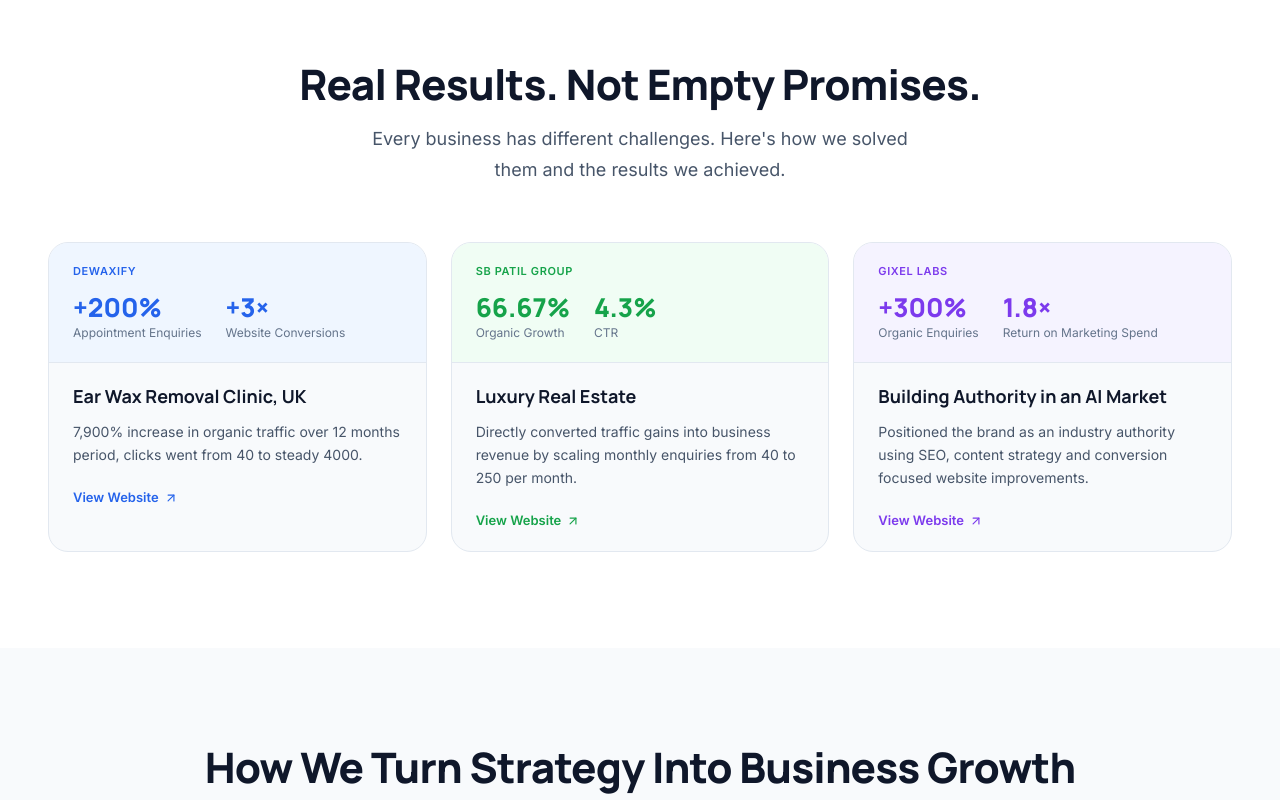
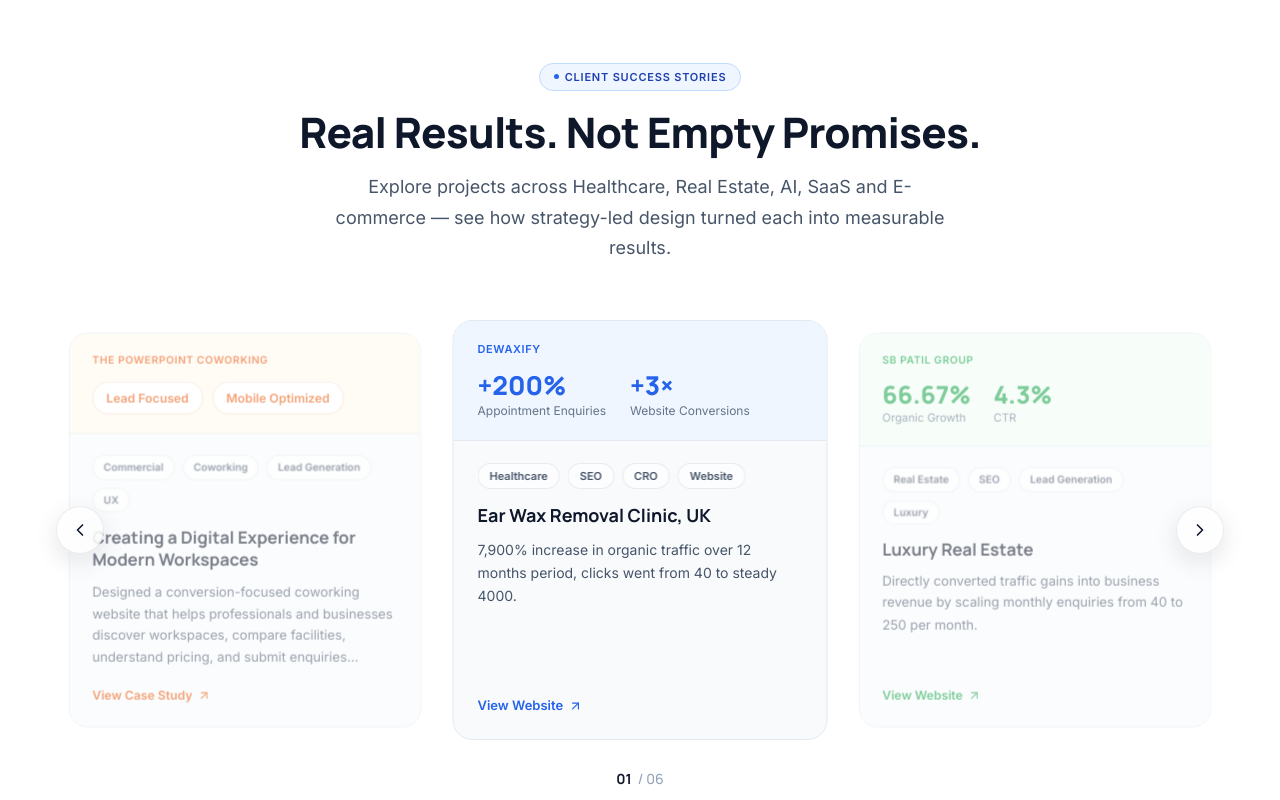
Before and after one commit to Dpatil002/tythas-final, a React (Vite) app: page / in a window 1280 px wide. Shown: the part 2840-3640 px from the top of the page. Built offline with nearby package versions, Linux system fonts and the light colour scheme.

Commit message:
Convert case studies into premium carousel with 6 projects, category pills, glassmorphism nav, and animated counter

```diff
--- a/src/app/components/CaseStudiesSection.tsx
+++ b/src/app/components/CaseStudiesSection.tsx
@@ -1,83 +1,275 @@
-import { motion } from "motion/react";
-import { ArrowUpRight, TrendingUp } from "lucide-react";
+import { useState, useEffect, useCallback } from "react";
+import useEmblaCarousel from "embla-carousel-react";
+import { motion, AnimatePresence } from "motion/react";
+import { ArrowUpRight, ChevronLeft, ChevronRight } from "lucide-react";
 
 const cases = [
   {
     tag: "Dewaxify",
+    labels: ["Healthcare", "SEO", "CRO", "Website"],
     title: "Ear Wax Removal Clinic, UK",
-    challenge: "7,900% increase in organic traffic over 12 months period, clicks went from 40 to steady 4000.",
+    description: "7,900% increase in organic traffic over 12 months period, clicks went from 40 to steady 4000.",
+    metricType: "stat",
     metrics: [{ val: "+200%", label: "Appointment Enquiries" }, { val: "+3×", label: "Website Conversions" }],
     website: "https://dewaxifylondon.com/",
+    cta: "View Website",
     color: "#2563EB", bg: "#EFF6FF",
   },
   {
     tag: "SB Patil Group",
+    labels: ["Real Estate", "SEO", "Lead Generation", "Luxury"],
     title: "Luxury Real Estate",
-    challenge: "Directly converted traffic gains into business revenue by scaling monthly enquiries from 40 to 250 per month.",
+    description: "Directly converted traffic gains into business revenue by scaling monthly enquiries from 40 to 250 per month.",
+    metricType: "stat",
     metrics: [{ val: "66.67%", label: "Organic Growth" }, { val: "4.3%", label: "CTR" }],
     website: "https://sbpatilgroup.in/",
+    cta: "View Website",
     color: "#16A34A", bg: "#F0FDF4",
   },
   {
     tag: "Gixel Labs",
+    labels: ["AI", "3D", "Branding", "SEO"],
     title: "Building Authority in an AI Market",
-    challenge: "Positioned the brand as an industry authority using SEO, content strategy and conversion focused website improvements.",
+    description: "Positioned the brand as an industry authority using SEO, content strategy and conversion focused website improvements.",
+    metricType: "stat",
     metrics: [{ val: "+300%", label: "Organic Enquiries" }, { val: "1.8×", label: "Return on Marketing Spend" }],
     website: "https://www.gixellabs.com/",
+    cta: "View Website",
     color: "#7C3AED", bg: "#F5F3FF",
   },
-];
+  {
+    tag: "Homyfyd",
+    labels: ["SaaS", "CRM", "Dashboard", "Real Estate"],
+    title: "Building a Smarter Real Estate Platform for Property Businesses",
+    description: "Designed a comprehensive real estate platform that simplifies property listings, inquiry management, CRM operations, and site visit scheduling. The experience enables developers, brokers, and property consultants to manage the complete customer journey through one intuitive platform.",
+    metricType: "highlight",
+    metrics: [{ val: "CRM Powered" }, { val: "End-to-End Platform" }],
+    website: null,
+    cta: "View Case Study",
+    color: "#0891B2", bg: "#ECFEFF",
+  },
+  {
+    tag: "Happy Haven",
+    labels: ["AI", "E-commerce", "Personalization", "Product Design"],
+    title: "Redefining Personalized Gifting with AI",
+    description: "Designed an AI-powered gifting platform that helps users build thoughtful, personalized gift hampers through intelligent recommendations, seamless customization, and an effortless shopping experience.",
+    metricType: "highlight",
+    metrics: [{ val: "AI Powered" }, { val: "100% Customizable" }],
+    website: null,
+    cta: "View Case Study",
+    color: "#DB2777", bg: "#FDF2F8",
+  },
+  {
+    tag: "The PowerPoint Coworking",
+    labels: ["Commercial", "Coworking", "Lead Generation", "UX"],
+    title: "Creating a Digital Experience for Modern Workspaces",
+    description: "Designed a conversion-focused coworking website that helps professionals and businesses discover workspaces, compare facilities, understand pricing, and submit enquiries through a clean and intuitive user experience.",
+    metricType: "highlight",
+    metrics: [{ val: "Lead Focused" }, { val: "Mobile Optimized" }],
+    website: null,
+    cta: "View Case Study",
+    color: "#EA580C", bg: "#FFF7ED",
+  },
+] as const;
+
+function NavButton({ direction, onClick, disabled }: { direction: "prev" | "next"; onClick: () => void; disabled: boolean }) {
+  return (
+    <motion.button
+      onClick={onClick}
+      disabled={disabled}
+      aria-label={direction === "prev" ? "Previous case study" : "Next case study"}
+      whileHover={disabled ? {} : { scale: 1.08, y: -2, boxShadow: "0 14px 34px rgba(37,99,235,0.28)" }}
+      whileTap={disabled ? {} : { scale: 0.94 }}
+      transition={{ type: "spring", stiffness: 420, damping: 26 }}
+      style={{
+        position: "absolute", top: "50%", [direction === "prev" ? "left" : "right"]: "8px",
+        transform: "translateY(-50%)", zIndex: 20,
+        width: "48px", height: "48px", borderRadius: "50%",
+        background: "rgba(255,255,255,0.65)", backdropFilter: "blur(14px)", WebkitBackdropFilter: "blur(14px)",
+        border: "1px solid rgba(15,23,42,0.08)", boxShadow: "0 8px 24px rgba(15,23,42,0.10)",
+        display: "flex", alignItems: "center", justifyContent: "center",
+        color: "#0F172A", cursor: disabled ? "default" : "pointer",
+        opacity: disabled ? 0.35 : 1,
+      }}
+    >
+      {direction === "prev" ? <ChevronLeft size={20} /> : <ChevronRight size={20} />}
+    </motion.button>
+  );
+}
+
+function MetricBand({ c, hovered }: { c: (typeof cases)[number]; hovered: boolean }) {
+  return (
+    <div style={{ background: c.bg, padding: "20px 24px", borderBottom: "1px solid #E2E8F0", minHeight: "96px", transition: "background 0.25s" }}>
+      <span style={{ fontFamily: "'Inter',sans-serif", fontWeight: 600, fontSize: "11px", color: c.color, textTransform: "uppercase", letterSpacing: "0.6px", display: "block", marginBottom: "14px" }}>{c.tag}</span>
+      {c.metricType === "stat" ? (
+        <div style={{ display: "flex", gap: "24px" }}>
+          {c.metrics.map((m: any) => (
+            <div key={m.label}>
+              <div style={{ fontFamily: "'Manrope',sans-serif", fontWeight: 800, fontSize: "26px", color: c.color, lineHeight: 1.1, transition: "transform 0.25s", transform: hovered ? "scale(1.06)" : "scale(1)", transformOrigin: "left center" }}>{m.val}</div>
+              <div style={{ fontFamily: "'Inter',sans-serif", fontSize: "12px", color: "#64748B", marginTop: "2px" }}>{m.label}</div>
+            </div>
+          ))}
+        </div>
+      ) : (
+        <div style={{ display: "flex", gap: "10px", flexWrap: "wrap" }}>
+          {c.metrics.map((m: any) => (
+            <span key={m.val} style={{
+              fontFamily: "'Inter',sans-serif", fontWeight: 700, fontSize: "13px", color: c.color,
+              background: "#FFFFFF", border: `1px solid ${c.color}33`, borderRadius: "999px", padding: "7px 14px",
+              transition: "transform 0.25s", transform: hovered ? "scale(1.06)" : "scale(1)", display: "inline-block",
+            }}>{m.val}</span>
+          ))}
+        </div>
+      )}
+    </div>
+  );
+}
+
+function CaseCard({ c, isActive }: { c: (typeof cases)[number]; isActive: boolean }) {
+  const [hovered, setHovered] = useState(false);
+  const [arrowGap, setArrowGap] = useState("5px");
+
+  return (
+    <motion.div
+      animate={{ scale: isActive ? 1 : 0.94, opacity: isActive ? 1 : 0.55 }}
+      transition={{ type: "spring", stiffness: 300, damping: 30 }}
+      whileHover={{ y: -8 }}
+      onMouseEnter={() => setHovered(true)}
+      onMouseLeave={() => setHovered(false)}
+      style={{
+        background: hovered ? `linear-gradient(135deg, ${c.bg} 0%, #F8FAFC 100%)` : "#F8FAFC",
+        border: `1px solid ${hovered ? `${c.color}55` : "#E2E8F0"}`,
+        borderRadius: "20px", overflow: "hidden", height: "100%",
+        boxShadow: hovered ? `0 16px 44px ${c.color}22` : "none",
+        transition: "background 0.28s, border-color 0.28s, box-shadow 0.28s",
+        display: "flex", flexDirection: "column",
+      }}
+    >
+      <MetricBand c={c} hovered={hovered} />
+      <div style={{ padding: "22px 24px 24px", display: "flex", flexDirection: "column", flex: 1 }}>
+        <div style={{ display: "flex", flexWrap: "wrap", gap: "8px", marginBottom: "14px" }}>
+          {c.labels.map((label) => (
+            <span key={label} style={{
+              fontFamily: "'Inter',sans-serif", fontWeight: 600, fontSize: "11px", color: "#475569",
+              background: "rgba(255,255,255,0.6)", backdropFilter: "blur(6px)",
+              border: "1px solid rgba(15,23,42,0.08)", borderRadius: "999px", padding: "4px 11px",
+              transition: "box-shadow 0.2s", boxShadow: hovered ? `0 0 0 1px ${c.color}33` : "none",
+            }}>{label}</span>
+          ))}
+        </div>
+        <h3 style={{
+          fontFamily: "'Manrope',sans-serif", fontWeight: 700, fontSize: "18px", color: "#0F172A", margin: "0 0 10px", lineHeight: 1.35,
+          display: "-webkit-box", WebkitLineClamp: 2, WebkitBoxOrient: "vertical", overflow: "hidden",
+        }}>{c.title}</h3>
+        <p style={{
+          fontFamily: "'Inter',sans-serif", fontSize: "14px", lineHeight: 1.65, color: "#475569", margin: "0 0 20px", flex: 1,
+          display: "-webkit-box", WebkitLineClamp: 4, WebkitBoxOrient: "vertical", overflow: "hidden",
+        }}>{c.description}</p>
+        {c.website ? (
+          <a href={c.website} target="_blank" rel="noopener noreferrer"
+            style={{ display: "inline-flex", alignItems: "center", gap: arrowGap, fontFamily: "'Inter',sans-serif", fontWeight: 600, fontSize: "13px", color: c.color, textDecoration: "none", transition: "gap 0.2s" }}
+            onMouseEnter={() => setArrowGap("9px")} onMouseLeave={() => setArrowGap("5px")}
+          >{c.cta} <ArrowUpRight size={14} /></a>
+        ) : (
+          <button
+            style={{ display: "inline-flex", alignItems: "center", gap: arrowGap, fontFamily: "'Inter',sans-serif", fontWeight: 600, fontSize: "13px", color: c.color, background: "none", border: "none", padding: 0, cursor: "pointer", transition: "gap 0.2s" }}
+            onMouseEnter={() => setArrowGap("9px")} onMouseLeave={() => setArrowGap("5px")}
+          >{c.cta} <ArrowUpRight size={14} /></button>
+        )}
+      </div>
+    </motion.div>
+  );
+}
 
 export function CaseStudiesSection() {
+  const [emblaRef, emblaApi] = useEmblaCarousel({ loop: true, align: "center" });
+  const [selectedIndex, setSelectedIndex] = useState(0);
+  const [canScrollPrev, setCanScrollPrev] = useState(true);
+  const [canScrollNext, setCanScrollNext] = useState(true);
+
+  const onSelect = useCallback(() => {
+    if (!emblaApi) return;
+    setSelectedIndex(emblaApi.selectedScrollSnap());
+    setCanScrollPrev(emblaApi.canScrollPrev());
+    setCanScrollNext(emblaApi.canScrollNext());
+  }, [emblaApi]);
+
+  useEffect(() => {
+    if (!emblaApi) return;
+    onSelect();
+    emblaApi.on("select", onSelect);
+    emblaApi.on("reInit", onSelect);
+    return () => { emblaApi.off("select", onSelect); };
+  }, [emblaApi, onSelect]);
+
+  const scrollPrev = useCallback(() => emblaApi?.scrollPrev(), [emblaApi]);
+  const scrollNext = useCallback(() => emblaApi?.scrollNext(), [emblaApi]);
+
+  const handleKeyDown = (e: React.KeyboardEvent) => {
+    if (e.key === "ArrowLeft") { e.preventDefault(); scrollPrev(); }
+    else if (e.key === "ArrowRight") { e.preventDefault(); scrollNext(); }
+  };
+
   return (
     <section id="work" style={{ background: "#FFFFFF", padding: "96px 0" }}>
       <div style={{ maxWidth: "1240px", margin: "0 auto", padding: "0 28px" }}>
-        <motion.div initial={{ opacity:0, y:20 }} whileInView={{ opacity:1, y:0 }} viewport={{ once:true }} transition={{ duration:0.45 }} style={{ textAlign:"center", marginBottom:"56px" }}>
-          <h2 style={{ fontFamily:"'Manrope',sans-serif", fontWeight:800, fontSize:"clamp(28px,3.5vw,42px)", color:"#0F172A", margin:"0 0 16px", letterSpacing:"-0.8px", lineHeight:1.12 }}>
+        <motion.div initial={{ opacity: 0, y: 20 }} whileInView={{ opacity: 1, y: 0 }} viewport={{ once: true }} transition={{ duration: 0.45 }} style={{ textAlign: "center", marginBottom: "56px" }}>
+          <span style={{
+            display: "inline-flex", alignItems: "center", gap: "6px",
+            background: "#EFF6FF", color: "#1E40AF", borderRadius: "999px",
+            padding: "5px 14px", fontFamily: "'Inter',sans-serif",
+            fontWeight: 600, fontSize: "11px", letterSpacing: "0.8px",
+            textTransform: "uppercase", marginBottom: "18px", border: "1px solid #BFDBFE",
+          }}>
+            <span style={{ width: "5px", height: "5px", borderRadius: "50%", background: "#2563EB" }} />
+            Client Success Stories
+          </span>
+          <h2 style={{ fontFamily: "'Manrope',sans-serif", fontWeight: 800, fontSize: "clamp(28px,3.5vw,42px)", color: "#0F172A", margin: "0 0 16px", letterSpacing: "-0.8px", lineHeight: 1.12 }}>
             Real Results. Not Empty Promises.
           </h2>
-          <p style={{ fontFamily:"'Inter',sans-serif", fontSize:"18px", lineHeight:1.7, color:"#475569", maxWidth:"560px", margin:"0 auto" }}>
-            Every business has different challenges. Here's how we solved them and the results we achieved.
+          <p style={{ fontFamily: "'Inter',sans-serif", fontSize: "18px", lineHeight: 1.7, color: "#475569", maxWidth: "620px", margin: "0 auto" }}>
+            Explore projects across Healthcare, Real Estate, AI, SaaS and E-commerce — see how strategy-led design turned each into measurable results.
           </p>
         </motion.div>
 
-        <div style={{ display:"grid", gridTemplateColumns:"repeat(3,1fr)", gap:"24px" }} className="cases-grid">
-          {cases.map((c, i) => (
-            <motion.div key={c.title}
-              initial={{ opacity:0, y:20 }} whileInView={{ opacity:1, y:0 }} viewport={{ once:true }} transition={{ duration:0.4, delay:i*0.09 }}
-              style={{ background:"#F8FAFC", border:"1px solid #E2E8F0", borderRadius:"20px", overflow:"hidden", transition:"box-shadow 0.25s, transform 0.25s" }}
-              onMouseEnter={e=>{ const el=e.currentTarget as HTMLElement; el.style.boxShadow="0 12px 40px rgba(15,23,42,0.08)"; el.style.transform="translateY(-4px)"; }}
-              onMouseLeave={e=>{ const el=e.currentTarget as HTMLElement; el.style.boxShadow="none"; el.style.transform="translateY(0)"; }}
-            >
-              {/* Metric band */}
-              <div style={{ background:c.bg, padding:"20px 24px", borderBottom:"1px solid #E2E8F0" }}>
-                <span style={{ fontFamily:"'Inter',sans-serif", fontWeight:600, fontSize:"11px", color:c.color, textTransform:"uppercase", letterSpacing:"0.6px", display:"block", marginBottom:"14px" }}>{c.tag}</span>
-                {c.sentence ? (
-                  <p style={{ fontFamily:"'Manrope',sans-serif", fontWeight:700, fontSize:"16px", color:"#0F172A", lineHeight:1.45, margin:0 }}>{c.sentence}</p>
-                ) : (
-                  <div style={{ display:"flex", gap:"24px" }}>
-                    {c.metrics!.map(m=>(
-                      <div key={m.label}>
-                        <div style={{ fontFamily:"'Manrope',sans-serif", fontWeight:800, fontSize:"26px", color:c.color, lineHeight:1.1 }}>{m.val}</div>
-                        <div style={{ fontFamily:"'Inter',sans-serif", fontSize:"12px", color:"#64748B", marginTop:"2px" }}>{m.label}</div>
-                      </div>
-                    ))}
-                  </div>
-                )}
-              </div>
-              {/* Body */}
-              <div style={{ padding:"20px 24px" }}>
-                <h3 style={{ fontFamily:"'Manrope',sans-serif", fontWeight:700, fontSize:"18px", color:"#0F172A", margin:"0 0 10px" }}>{c.title}</h3>
-                <p style={{ fontFamily:"'Inter',sans-serif", fontSize:"14px", lineHeight:1.65, color:"#475569", margin:"0 0 18px" }}>{c.challenge}</p>
-                <a href={c.website} target="_blank" rel="noopener noreferrer" style={{ display:"inline-flex", alignItems:"center", gap:"5px", fontFamily:"'Inter',sans-serif", fontWeight:600, fontSize:"13px", color:c.color, textDecoration:"none", transition:"gap 0.18s" }}
-                  onMouseEnter={e=>e.currentTarget.style.gap="9px"} onMouseLeave={e=>e.currentTarget.style.gap="5px"}
-                >View Website <ArrowUpRight size={14}/></a>
-              </div>
-            </motion.div>
-          ))}
+        <div
+          style={{ position: "relative" }}
+          tabIndex={0}
+          role="region"
+          aria-roledescription="carousel"
+          aria-label="Case studies"
+          onKeyDown={handleKeyDown}
+        >
+          <div ref={emblaRef} style={{ overflow: "hidden" }} className="cs-viewport">
+            <div style={{ display: "flex" }}>
+              {cases.map((c, i) => (
+                <div key={c.tag} className="cs-slide">
+                  <CaseCard c={c} isActive={i === selectedIndex} />
+                </div>
+              ))}
+            </div>
+          </div>
+
+          <NavButton direction="prev" onClick={scrollPrev} disabled={!canScrollPrev} />
+          <NavButton direction="next" onClick={scrollNext} disabled={!canScrollNext} />
+        </div>
+
+        <div style={{ display: "flex", alignItems: "center", justifyContent: "center", gap: "6px", marginTop: "28px", fontFamily: "'Manrope',sans-serif", fontWeight: 700, fontSize: "14px", color: "#0F172A" }}>
+          <AnimatePresence mode="wait">
+            <motion.span key={selectedIndex} initial={{ opacity: 0, y: 6 }} animate={{ opacity: 1, y: 0 }} exit={{ opacity: 0, y: -6 }} transition={{ duration: 0.2 }}>
+              {String(selectedIndex + 1).padStart(2, "0")}
+            </motion.span>
+          </AnimatePresence>
+          <span style={{ color: "#94A3B8", fontWeight: 500 }}>/ {String(cases.length).padStart(2, "0")}</span>
         </div>
       </div>
-      <style>{`@media (max-width:860px) { .cases-grid { grid-template-columns:1fr !important; } }`}</style>
+
+      <style>{`
+        .cs-slide { flex: 0 0 100%; padding: 0 10px; min-width: 0; }
+        @media (min-width: 640px) { .cs-slide { flex: 0 0 50%; } }
+        @media (min-width: 1024px) { .cs-slide { flex: 0 0 33.3333%; } }
+        [role="region"][aria-roledescription="carousel"]:focus-visible { outline: 2px solid #2563EB; outline-offset: 6px; border-radius: 20px; }
+      `}</style>
     </section>
   );
 }
```
